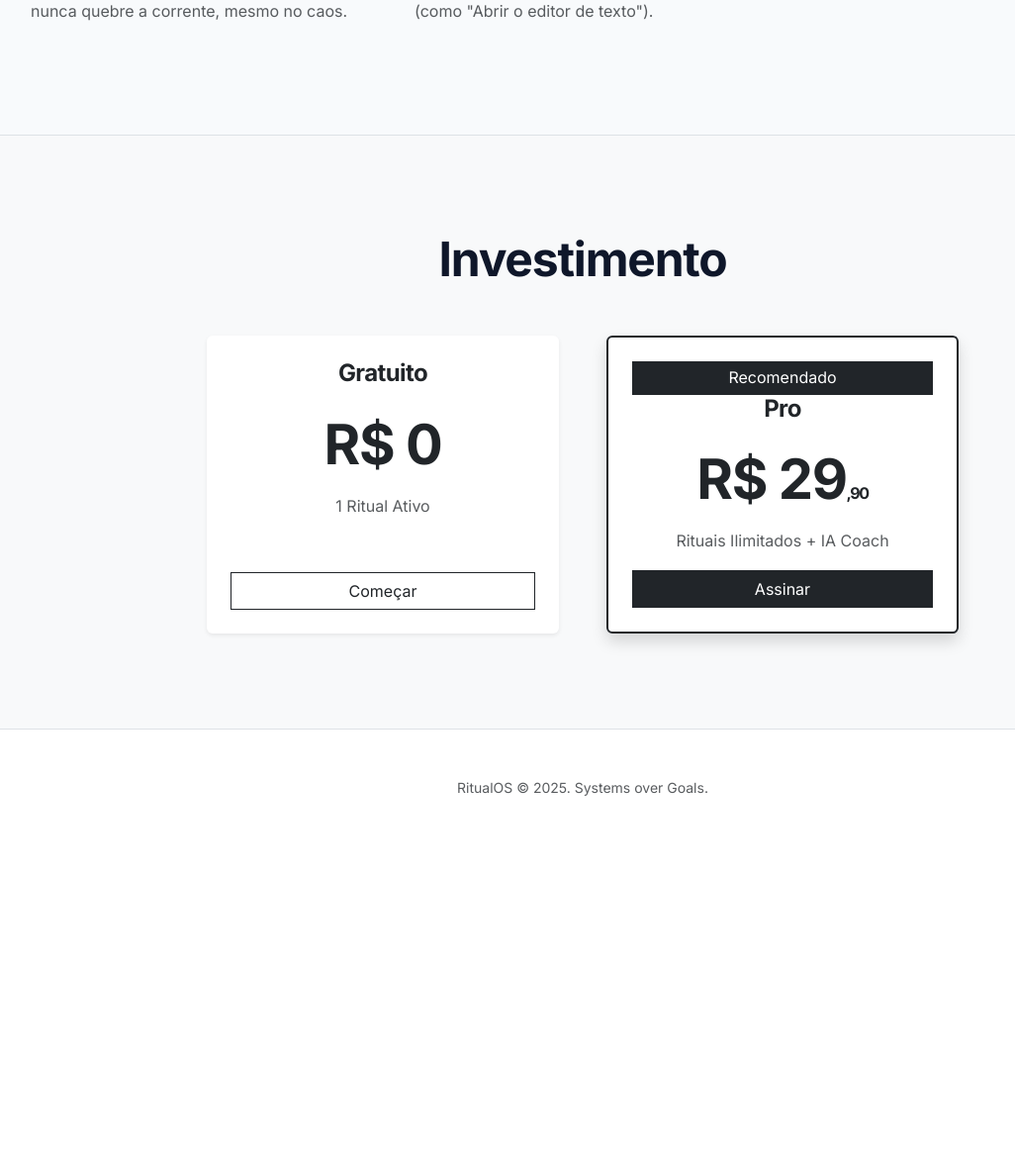
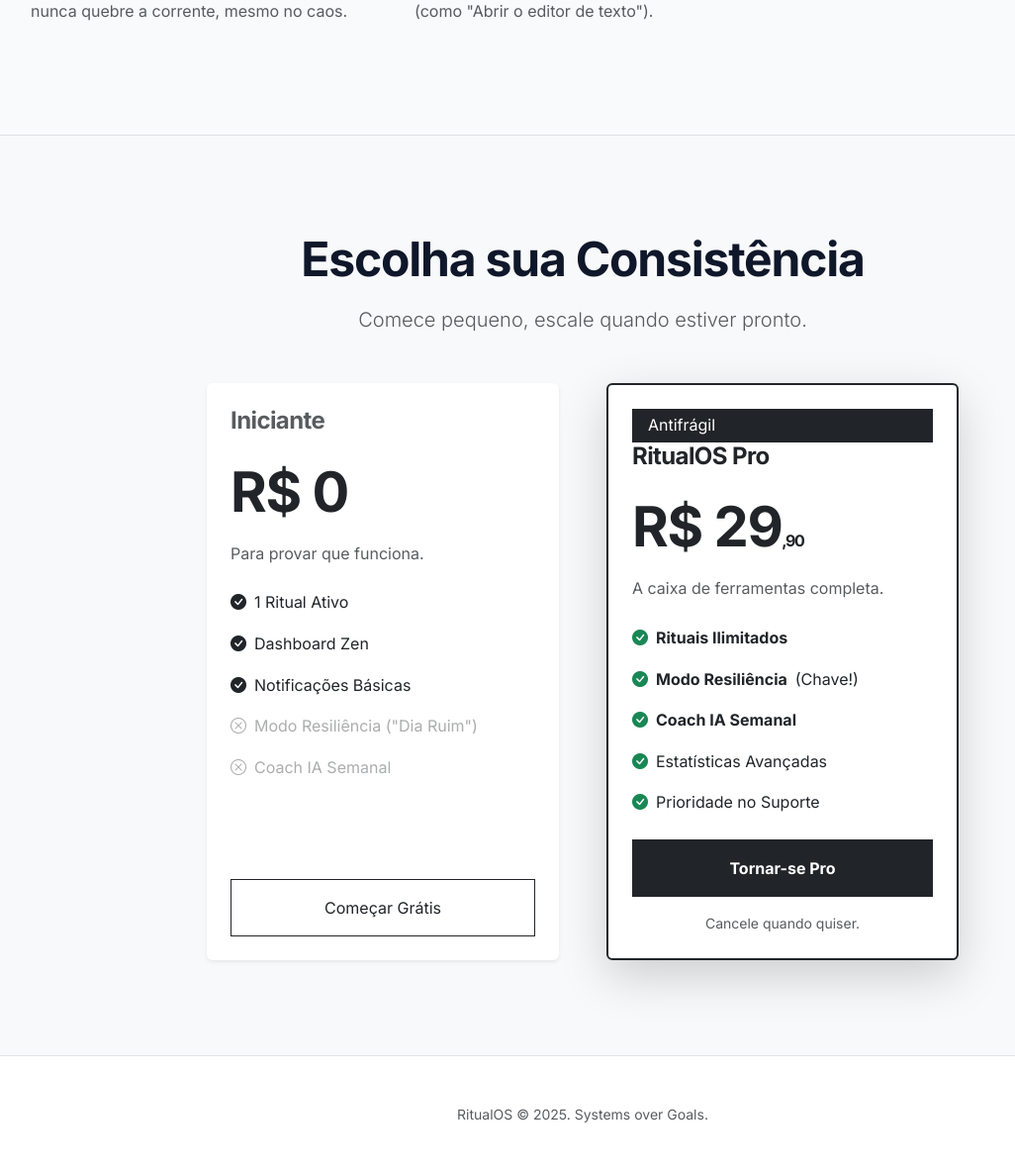
Before and after one commit to maikonthiago/taskflowai, a Flask app: page / in a window 1280 px wide. Shown: the part 1209-2395 px from the top of the page at 99% size, without its empty margins (51-1077 px from the left). Before the commit the page ends 2013 px from the top, so only its background shows below. Run offline with Flask 3, Linux system fonts and the light colour scheme; parts of the project's set-up code (start-up, migrations or seed data) failed here and were passed over.

Commit message:
Update Landing Page with High Conversion Pricing

```diff
--- a/templates/landing.html
+++ b/templates/landing.html
@@ -112,24 +112,75 @@
 
 <!-- Pricing -->
 <section class="py-5 bg-light border-top">
-    <div class="container py-5 text-center">
-        <h2 class="fw-bold mb-5 display-5">Investimento</h2>
+    <div class="container py-5">
+        <div class="text-center mb-5">
+            <h2 class="fw-bold display-5 mb-3">Escolha sua Consistência</h2>
+            <p class="text-muted lead">Comece pequeno, escale quando estiver pronto.</p>
+        </div>
         <div class="row justify-content-center gap-4">
+            <!-- Free Plan -->
             <div class="col-md-4">
-                <div class="card border-0 shadow-sm p-4 h-100 bg-white">
-                    <h4 class="fw-bold">Gratuito</h4>
+                <div class="card border-0 shadow-sm p-4 h-100 bg-white d-flex flex-column">
+                    <h4 class="fw-bold text-muted">Iniciante</h4>
                     <h2 class="display-4 fw-bold my-3">R$ 0</h2>
-                    <p class="text-muted">1 Ritual Ativo</p>
-                    <a href="{{ url_for('register') }}" class="btn btn-outline-dark w-100 rounded-0 mt-auto">Começar</a>
+                    <p class="text-muted mb-4">Para provar que funciona.</p>
+
+                    <ul class="list-unstyled mb-4 d-flex flex-column gap-3 flex-grow-1">
+                        <li class="d-flex align-items-center gap-2">
+                            <i class="bi bi-check-circle-fill text-dark"></i> 1 Ritual Ativo
+                        </li>
+                        <li class="d-flex align-items-center gap-2">
+                            <i class="bi bi-check-circle-fill text-dark"></i> Dashboard Zen
+                        </li>
+                        <li class="d-flex align-items-center gap-2">
+                            <i class="bi bi-check-circle-fill text-dark"></i> Notificações Básicas
+                        </li>
+                        <li class="d-flex align-items-center gap-2 text-muted opacity-50">
+                            <i class="bi bi-x-circle"></i> Modo Resiliência ("Dia Ruim")
+                        </li>
+                        <li class="d-flex align-items-center gap-2 text-muted opacity-50">
+                            <i class="bi bi-x-circle"></i> Coach IA Semanal
+                        </li>
+                    </ul>
+
+                    <a href="{{ url_for('register') }}"
+                        class="btn btn-outline-dark w-100 rounded-0 py-3 mt-auto">Começar Grátis</a>
                 </div>
             </div>
+
+            <!-- Pro Plan -->
             <div class="col-md-4">
-                <div class="card border-2 border-dark shadow p-4 h-100 bg-white relative overflow-hidden">
-                    <div class="bg-dark text-white text-xs uppercase px-3 py-1 absolute top-0 right-0">Recomendado</div>
-                    <h4 class="fw-bold">Pro</h4>
+                <div
+                    class="card border-2 border-dark shadow-lg p-4 h-100 bg-white relative overflow-hidden d-flex flex-column transform hover:-translate-y-1 transition-all duration-300">
+                    <div
+                        class="bg-dark text-white text-xs uppercase px-3 py-1 absolute top-0 right-0 font-bold tracking-widest">
+                        Antifrágil</div>
+                    <h4 class="fw-bold">RitualOS Pro</h4>
                     <h2 class="display-4 fw-bold my-3">R$ 29<small class="fs-6">,90</small></h2>
-                    <p class="text-muted">Rituais Ilimitados + IA Coach</p>
-                    <a href="{{ url_for('register') }}" class="btn btn-dark w-100 rounded-0 mt-auto">Assinar</a>
+                    <p class="text-muted mb-4">A caixa de ferramentas completa.</p>
+
+                    <ul class="list-unstyled mb-4 d-flex flex-column gap-3 flex-grow-1">
+                        <li class="d-flex align-items-center gap-2">
+                            <i class="bi bi-check-circle-fill text-success"></i> <strong>Rituais Ilimitados</strong>
+                        </li>
+                        <li class="d-flex align-items-center gap-2">
+                            <i class="bi bi-check-circle-fill text-success"></i> <strong>Modo Resiliência</strong>
+                            (Chave!)
+                        </li>
+                        <li class="d-flex align-items-center gap-2">
+                            <i class="bi bi-check-circle-fill text-success"></i> <strong>Coach IA Semanal</strong>
+                        </li>
+                        <li class="d-flex align-items-center gap-2">
+                            <i class="bi bi-check-circle-fill text-success"></i> Estatísticas Avançadas
+                        </li>
+                        <li class="d-flex align-items-center gap-2">
+                            <i class="bi bi-check-circle-fill text-success"></i> Prioridade no Suporte
+                        </li>
+                    </ul>
+
+                    <a href="{{ url_for('register') }}"
+                        class="btn btn-dark w-100 rounded-0 py-3 fw-bold mt-auto shadow-md">Tornar-se Pro</a>
+                    <p class="text-center text-muted small mt-3 mb-0">Cancele quando quiser.</p>
                 </div>
             </div>
         </div>
```
